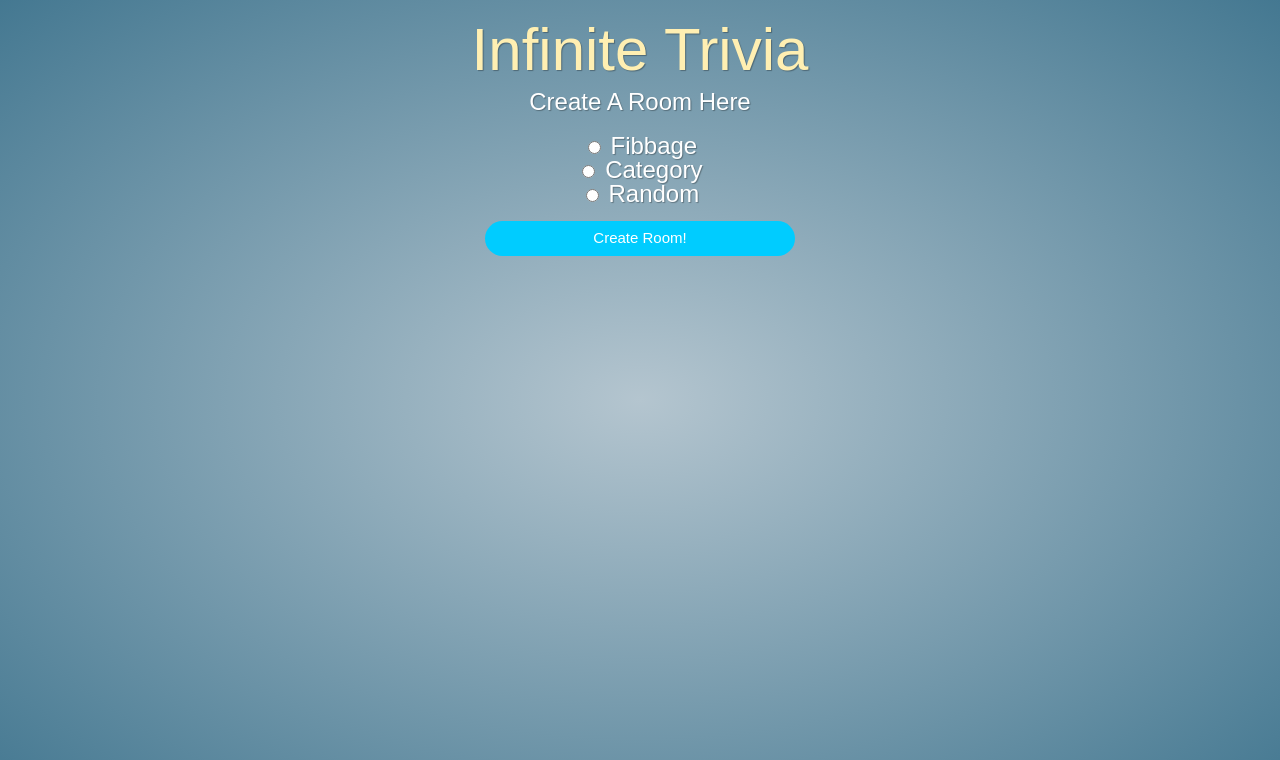
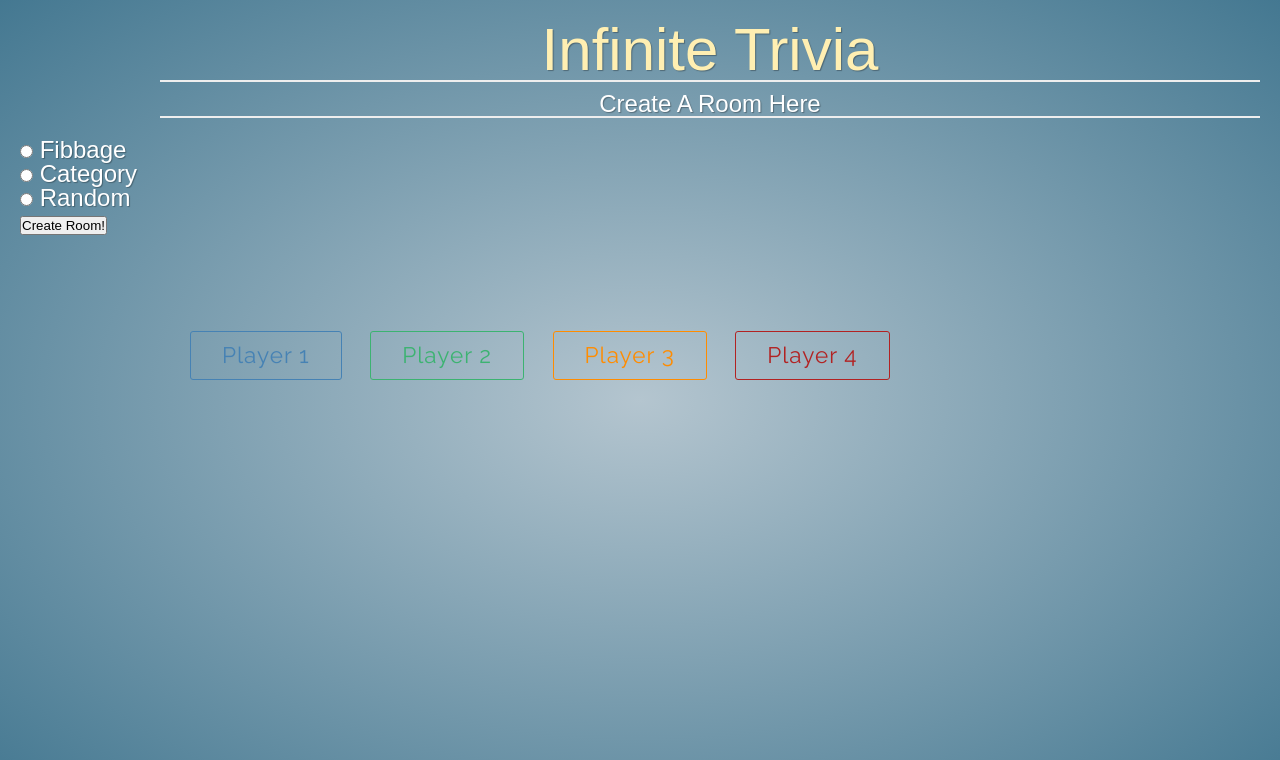
Before and after one commit to ahmadsaad007/cscapstoneproject-infinitetrivia, a Flask app: page /create_room in a window 1280 px wide. Shown: the top 760 px of the page. Run offline with Flask 2, Linux system fonts and the light colour scheme; some libraries are stand-ins or nearby versions; some web fonts are replaced.

Commit message:
player submission boxs (from clear to solid color on submission) mock up

```diff
--- a/web_app/app/static/css/question_page.css
+++ b/web_app/app/static/css/question_page.css
@@ -1,4 +1,5 @@
 @import url(https://fonts.googleapis.com/css?family=Shanti|Salsa);
+@import url(https://fonts.googleapis.com/css?family=Raleway);
 
 * {
   box-sizing: border-box;
@@ -62,33 +63,127 @@ li {
 }
 
 
-#radio_buttons {
-    text-align: center;
+/* buttons */
+*, *:before, *:after {
+  -webkit-box-sizing: border-box;
+  -moz-box-sizing: border-box;
+  box-sizing: border-box;
+  margin: 0;
+  padding: 0;
 }
 
-button[type="button"] {
-	cursor:pointer;
-	width:25%;
-	border:none;
-	background:#0CF;
-	color:#FFF;
-	display: block;
-	margin: 0 auto;
-	padding:10px;
-	font-size:15px;
-	float: center;
- 	padding-top: 8px;
-	height: 35px;
-	border-radius: 20px;
-	margin-top: 15px;
-	text-align: center;
+.wrap {
+  max-width: 900px;
+  margin: 4em auto;
+  font-family: Raleway, Arial, sans-serif;
 }
 
-button[type="button"]:hover {
-	background:#09C;
-	-webkit-transition:background 0.3s ease-in-out;
-	-moz-transition:background 0.3s ease-in-out;
-	transition:background-color 0.3s ease-in-out;
+
+h1, h2 {
+  margin-bottom: 1em;
+  border-bottom: 2px solid #eee;.
+  line-height: 1.5;
 }
 
-button[type="button"]:active { box-shadow:inset 0 1px 3px rgba(0, 0, 0, 0.5); }
+h1 > small{
+  color: #666;
+}
+
+
+
+/* Buttons styles */
+input::-moz-focus-inner,
+button::-moz-focus-inner {
+	border: 0;
+	padding: 0;
+}
+
+input[type="submit"].btn,
+button.btn {
+	cursor: pointer;
+}
+
+a.btn,.btn {
+   margin-right: 1em;
+	display: inline-block;
+	outline: none;
+	*zoom: 1;
+	text-align: center;
+	text-decoration: none;
+	font-family: inherit;
+	font-weight: 300;
+	letter-spacing: 1px;
+	vertical-align: middle;
+	border: 1px solid;
+	transition: all 0.2s ease;
+	box-sizing: border-box;
+	text-shadow: 0 1px 0 rgba(0,0,0,0.01);
+}
+/* Radius */
+.btn-radius {
+  border-radius: 3px;
+}
+/* Sizes */
+.btn-small {
+	font-size: 0.8125em;
+	padding: 0.4125em 1.25em;
+}
+.btn-medium {
+	font-size: 0.9375em;
+	padding: 0.5375em 1.375em;
+}
+.btn-large {
+	font-size: 1.0625em;
+	padding: 0.5625em 1.5em;
+}
+
+/* Colors */
+.btn-green {
+	color: #3CB371;
+	border-color: #3CB371;
+}
+.btn-green:hover {
+  background: #3CB371;
+  color: #fff;
+  border-color: #3CB371;
+}
+
+.btn-blue {
+	color: #4682B4;
+	border-color: #4682B4;
+}
+.btn-blue:hover {
+  background: #4682B4;
+  color: #fff;
+  border-color: #4682B4;
+}
+
+.btn-orange {
+	color: #FF8C00;
+	border-color: #FF8C00;
+}
+.btn-orange:hover {
+  background: #FF8C00;
+  color: #fff;
+  border-color: #FF8C00;
+}
+
+.btn-red {
+	color: #B22222;
+	border-color: #B22222;
+}
+.btn-red:hover {
+  background: #B22222;
+  color: #fff;
+  border-color: #B22222;
+}
+
+.btn-gray {
+	color: #808080;
+	border-color: #808080;
+}
+.btn-gray:hover {
+  background: #808080;
+  color: #fff;
+  border-color: #808080;
+}
--- a/web_app/app/templates/create_room.html
+++ b/web_app/app/templates/create_room.html
@@ -4,8 +4,10 @@
   <meta charset="UTF-8">
   <meta name="viewport" content="width=device-width, initial-scale=1.0">
   <link rel="stylesheet" href="{{ url_for('static', filename='css/question_page.css') }}">
+  <link rel="stylesheet" href="question_page.css">
   <script src="https://ajax.googleapis.com/ajax/libs/jquery/1.12.4/jquery.min.js"></script>
   <script src="https://cdnjs.cloudflare.com/ajax/libs/socket.io/1.7.3/socket.io.min.js"></script>
+
   <title>Infinite Questions</title>
 </head>
 <body>
@@ -26,10 +28,20 @@
         </div>
 	<button type="button" id="create_room_button">Create Room!</button>
       </div>
+      <div class="wrap">
 
+        <a class="btn btn-medium btn-blue btn-radius" href="#">Player 1</a>
+        <a class="btn btn-medium btn-green btn-radius" href="#">Player 2</a>
+        <a class="btn btn-medium btn-orange  btn-radius" href="#">Player 3</a>
+        <a class="btn btn-medium btn-red btn-radius" href="#">Player 4</a>
+
+
+
+
+      </div>
       <br>
   </div>
-
+    <script src="create_room.js"></script>
     <script type="text/javascript" src="{{ url_for('static', filename='js/create_room.js') }}"></script>
 </body>
 </html>
```
